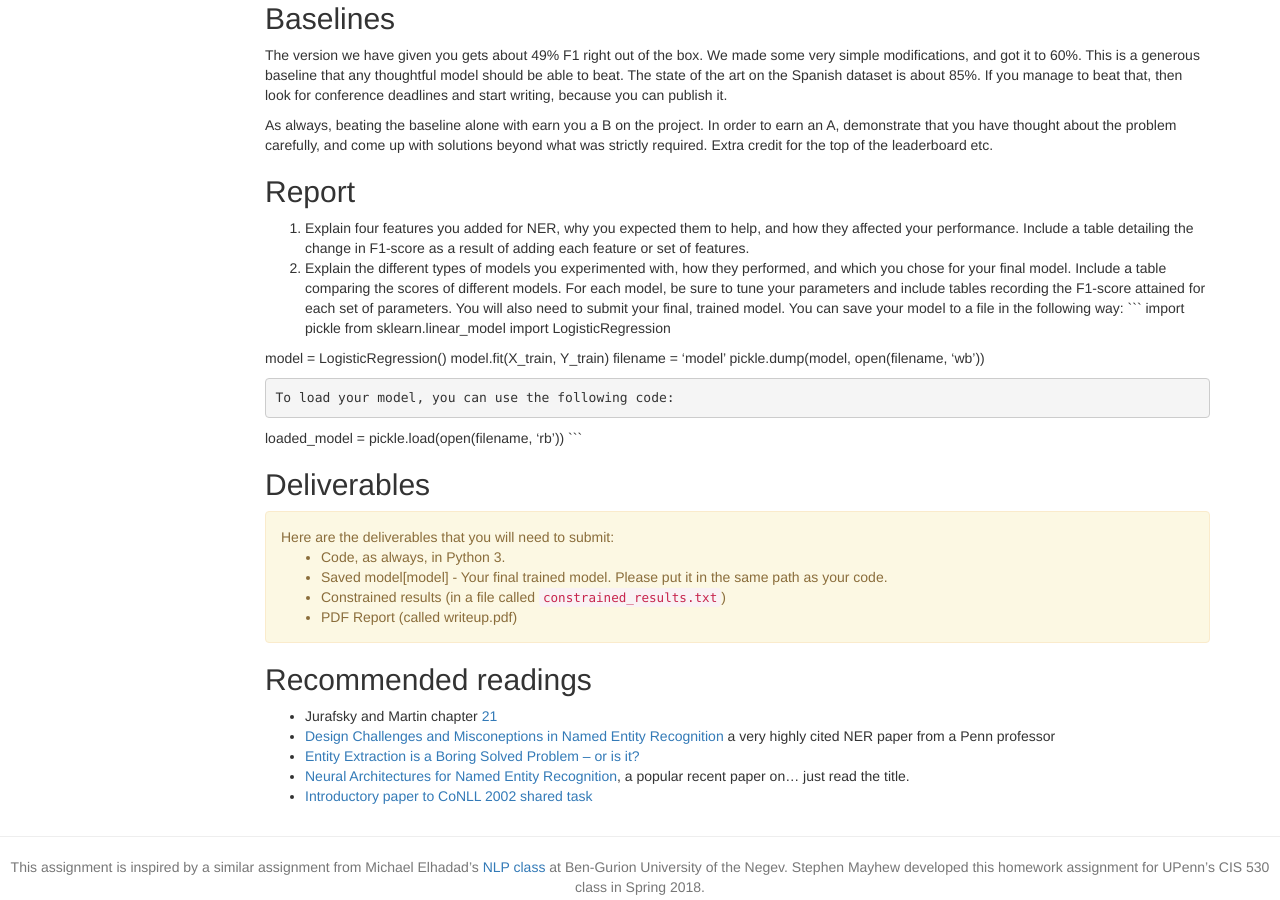
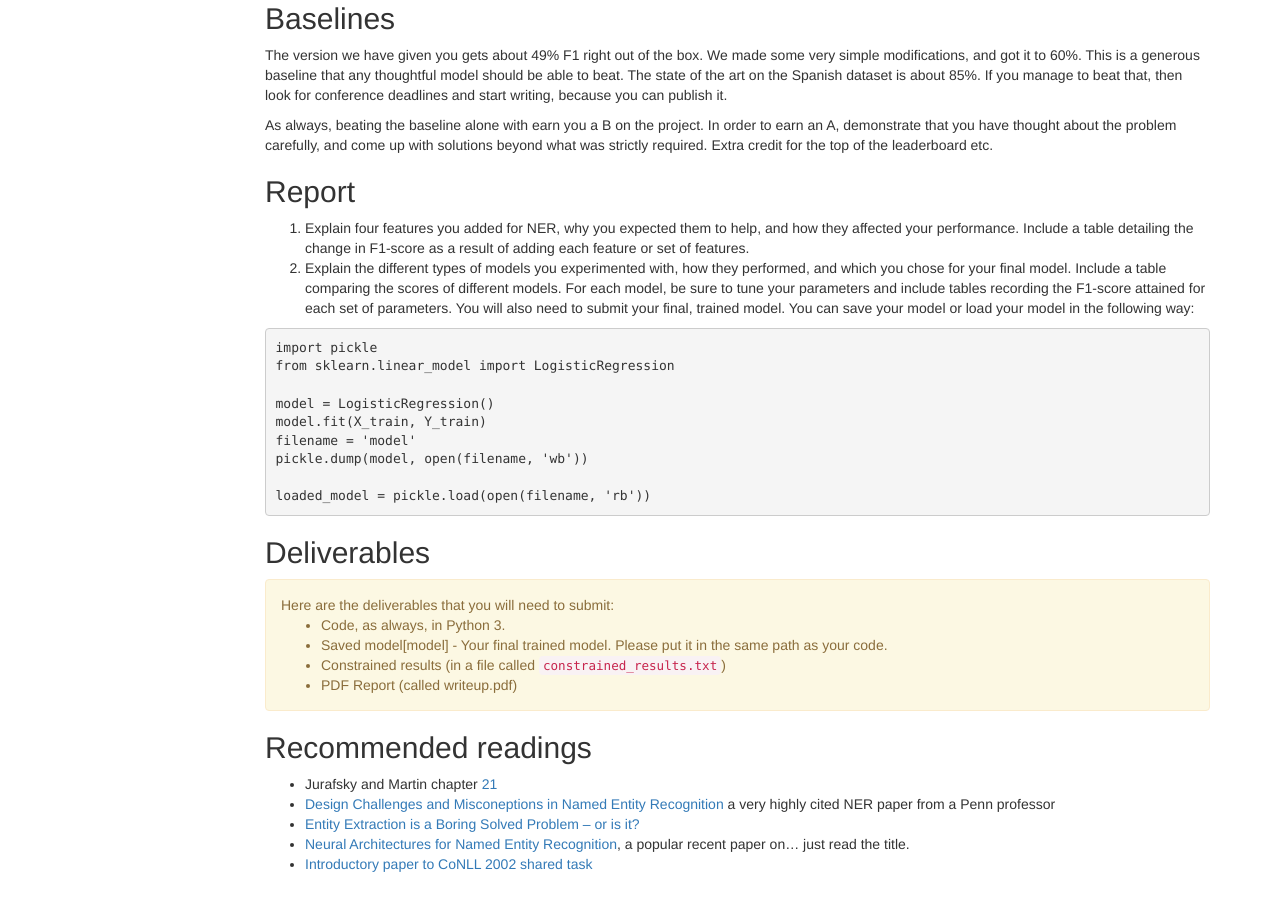
Before and after one commit to computational-linguistics-class/computational-linguistics-class.github.io, a Jekyll site: the page built from assignment7.md, in a window 1280 px wide and 900 px high, scrolled down 1706 px. Built offline with Jekyll 4.4.1, drawn with Linux system fonts in a browser that asks for light colours; nearby versions of some CDN libraries; a script that is not in the unit is left out.

Commit message:
Update assignment7.md

````diff
--- a/assignment7.md
+++ b/assignment7.md
@@ -102,7 +102,8 @@
 ## Report
 
 1. Explain four features you added for NER, why you expected them to help, and how they affected your performance. Include a table detailing the change in F1-score as a result of adding each feature or set of features.
-2. Explain the different types of models you experimented with, how they performed, and which you chose for your final model. Include a table comparing the scores of different models. For each model, be sure to tune your parameters and include tables recording the F1-score attained for each set of parameters. You will also need to submit your final, trained model. You can save your model to a file in the following way:
+2. Explain the different types of models you experimented with, how they performed, and which you chose for your final model. Include a table comparing the scores of different models. For each model, be sure to tune your parameters and include tables recording the F1-score attained for each set of parameters. You will also need to submit your final, trained model. You can save your model or load your model in the following way:
+
 ```
 import pickle
 from sklearn.linear_model import LogisticRegression
@@ -111,9 +112,7 @@
 model.fit(X_train, Y_train)
 filename = 'model'
 pickle.dump(model, open(filename, 'wb'))
-```
-To load your model, you can use the following code:
-```
+
 loaded_model = pickle.load(open(filename, 'rb'))
 ```
 
````
